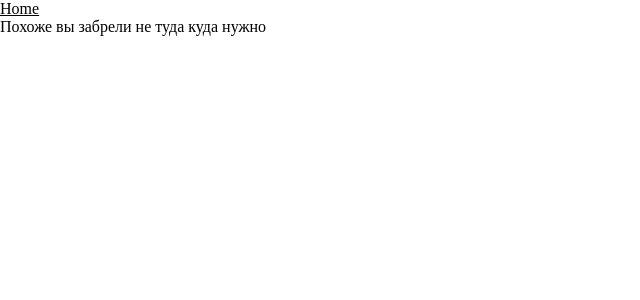
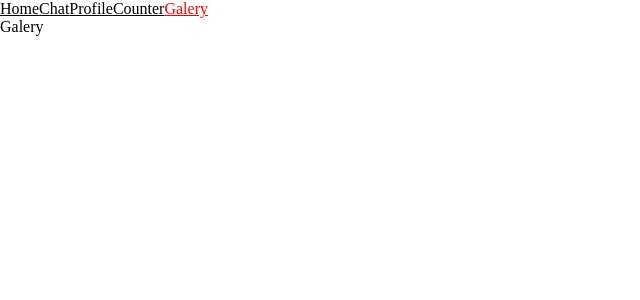
Before and after one commit to WolfManR/GeekBrainsReact, a React (Create React App) app in the folder study/: page /galery in a window 1280 px wide. Shown: the top 300 px of the page, without its empty margins (0-640 px from the left). Built offline with nearby package versions, Linux system fonts and the light colour scheme.

Commit message:
add galery page

```diff
--- a/study/src/App.js
+++ b/study/src/App.js
@@ -7,6 +7,7 @@ import { ThemeProvider, createTheme } from "@mui/material/styles";
 import Profile from "./pages/Profile";
 import NotFound from "./pages/NotFound";
 import Counter from "./pages/Counter";
+import Galery from "./pages/Galery";
 
 const theme = createTheme({
   spacing: [0, 4, 8, 16],
@@ -40,6 +41,7 @@ function App() {
           <Route index element={<Site />} />
           <Route path={"/profile"} element={<Profile />} />
           <Route path={"/counter"} element={<Counter />} />
+          <Route path={"/galery"} element={<Galery />} />
         </Route>
         <Route path={"/chat"} element={<Chat />} />
         <Route path={"*"} element={<NotFound />} />
--- a/study/src/Layouts/SiteLayout.jsx
+++ b/study/src/Layouts/SiteLayout.jsx
@@ -1,5 +1,5 @@
 import React from 'react'
-import {Outlet} from 'react-router-dom'
+import { Outlet } from 'react-router-dom'
 import CustomLink from '../components/customLink/CustomLink'
 
 const SiteLayout = () => {
@@ -10,9 +10,12 @@ const SiteLayout = () => {
         <CustomLink to={'/chat'}>Chat</CustomLink>
         <CustomLink to={'/profile'}>Profile</CustomLink>
         <CustomLink to={'/counter'}>Counter</CustomLink>
+        <CustomLink to={'/galery'}>Galery</CustomLink>
       </header>
 
-          <main><Outlet/></main>
+      <main>
+        <Outlet />
+      </main>
     </>
   )
 }
--- /dev/null
+++ b/study/src/pages/Galery.jsx
@@ -0,0 +1,9 @@
+import React from 'react'
+
+const Galery = () => {
+  return (
+    <div>Galery</div>
+  )
+}
+
+export default Galery
```
Lines whose indentation alone changed are shown as unchanged.
